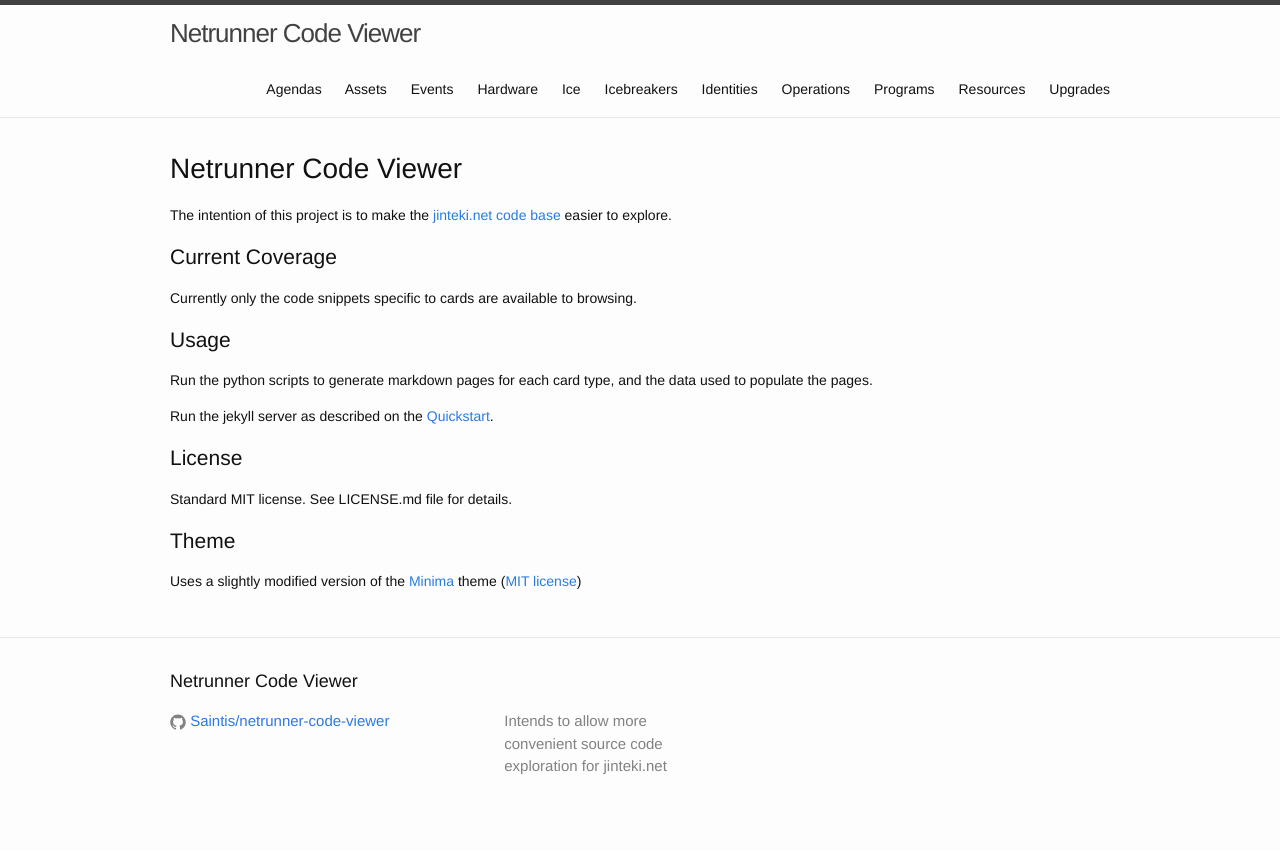
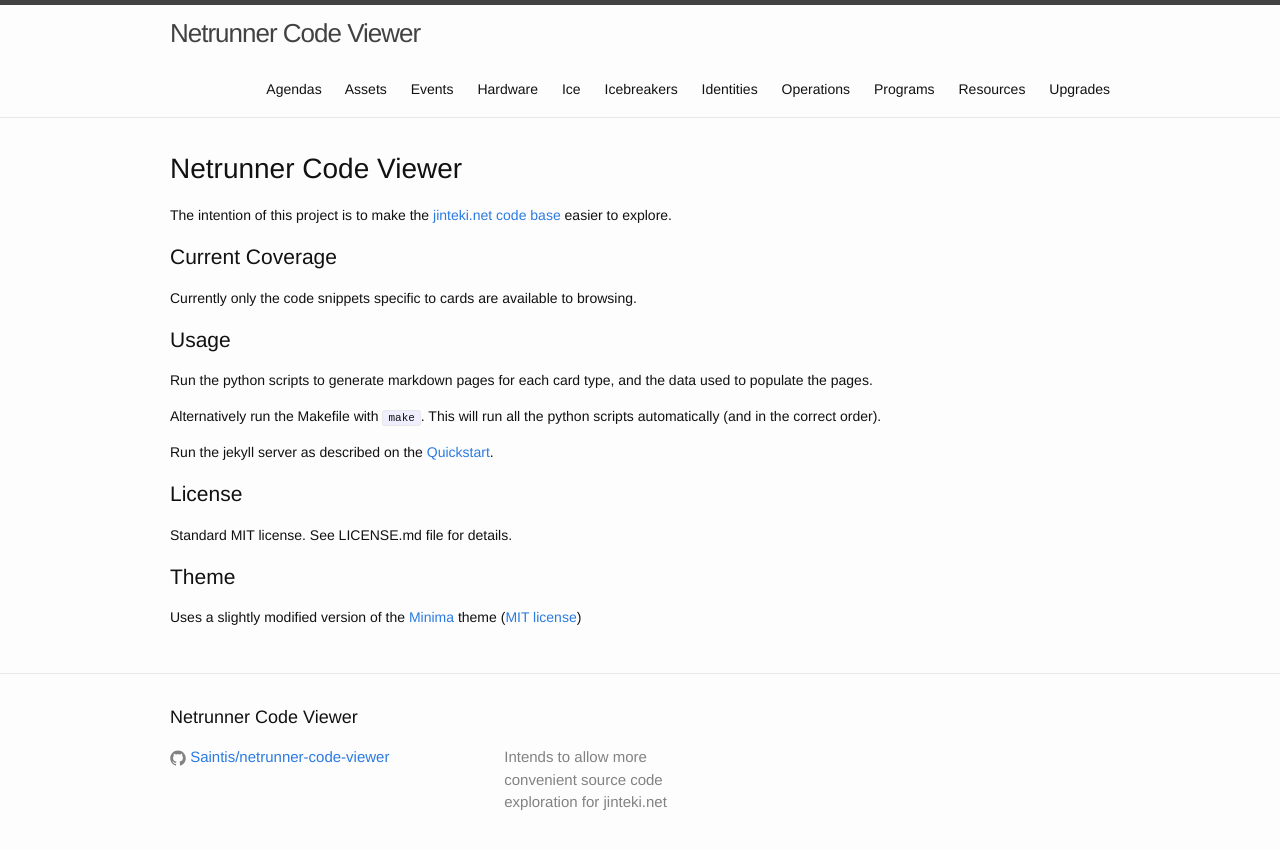
Before and after one commit to Saintis/netrunner-code-viewer, a Jekyll site: the page built from index.md, in a window 1280 px wide. Shown: the top 850 px of the page. Built offline with Jekyll 4.4.1, drawn with Linux system fonts in a browser that asks for light colours.

Commit message:
Updates the README file (and index).

```diff
--- a/index.md
+++ b/index.md
@@ -14,6 +14,8 @@
 
 Run the python scripts to generate markdown pages for each card type, and the data used to populate the pages.
 
+Alternatively run the Makefile with `make`. This will run all the python scripts automatically (and in the correct order).
+
 Run the jekyll server as described on the [Quickstart](https://jekyllrb.com/docs/quickstart/).
 
 ## License
```
Also changed, not shown: README.md.
